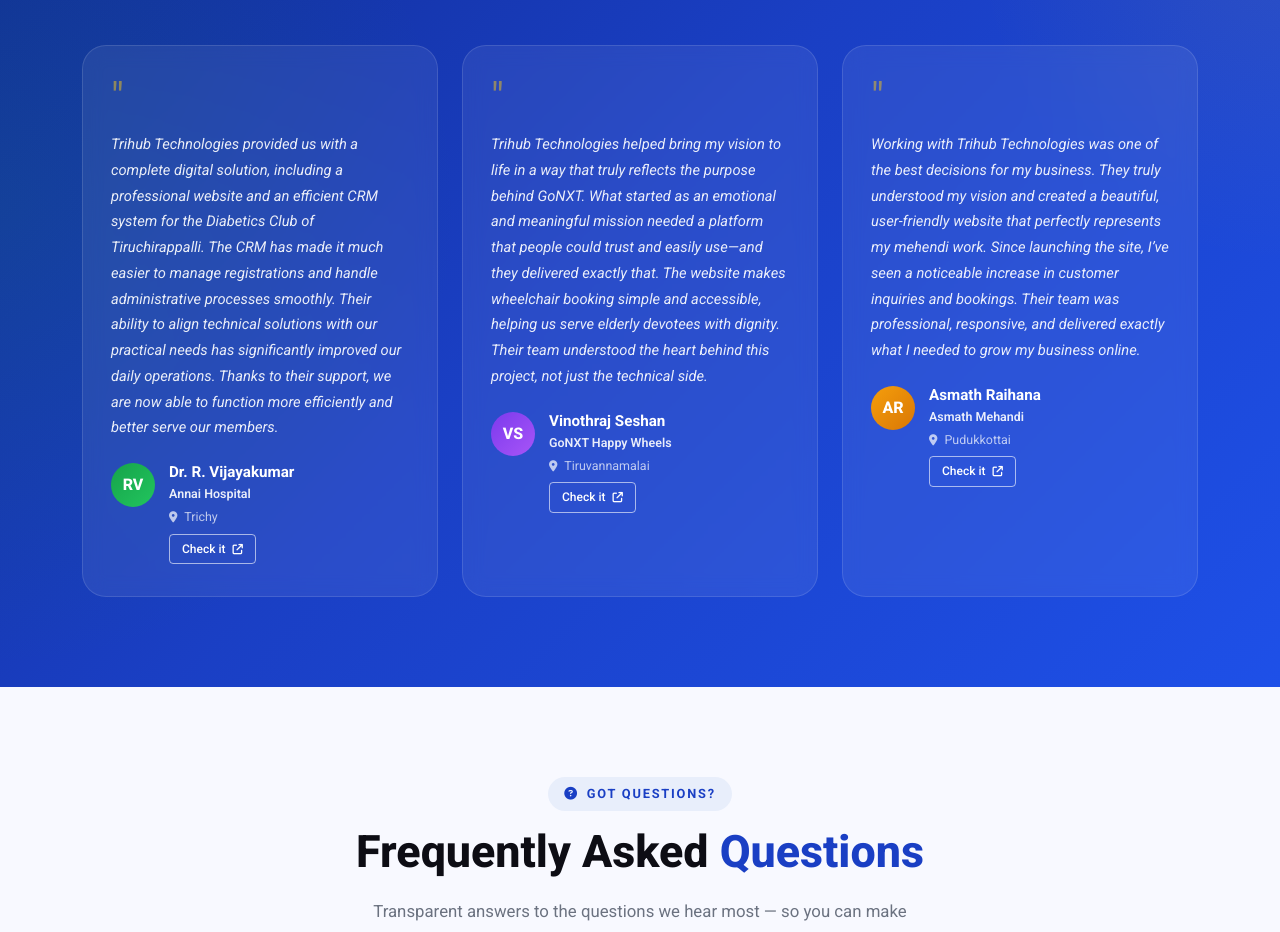
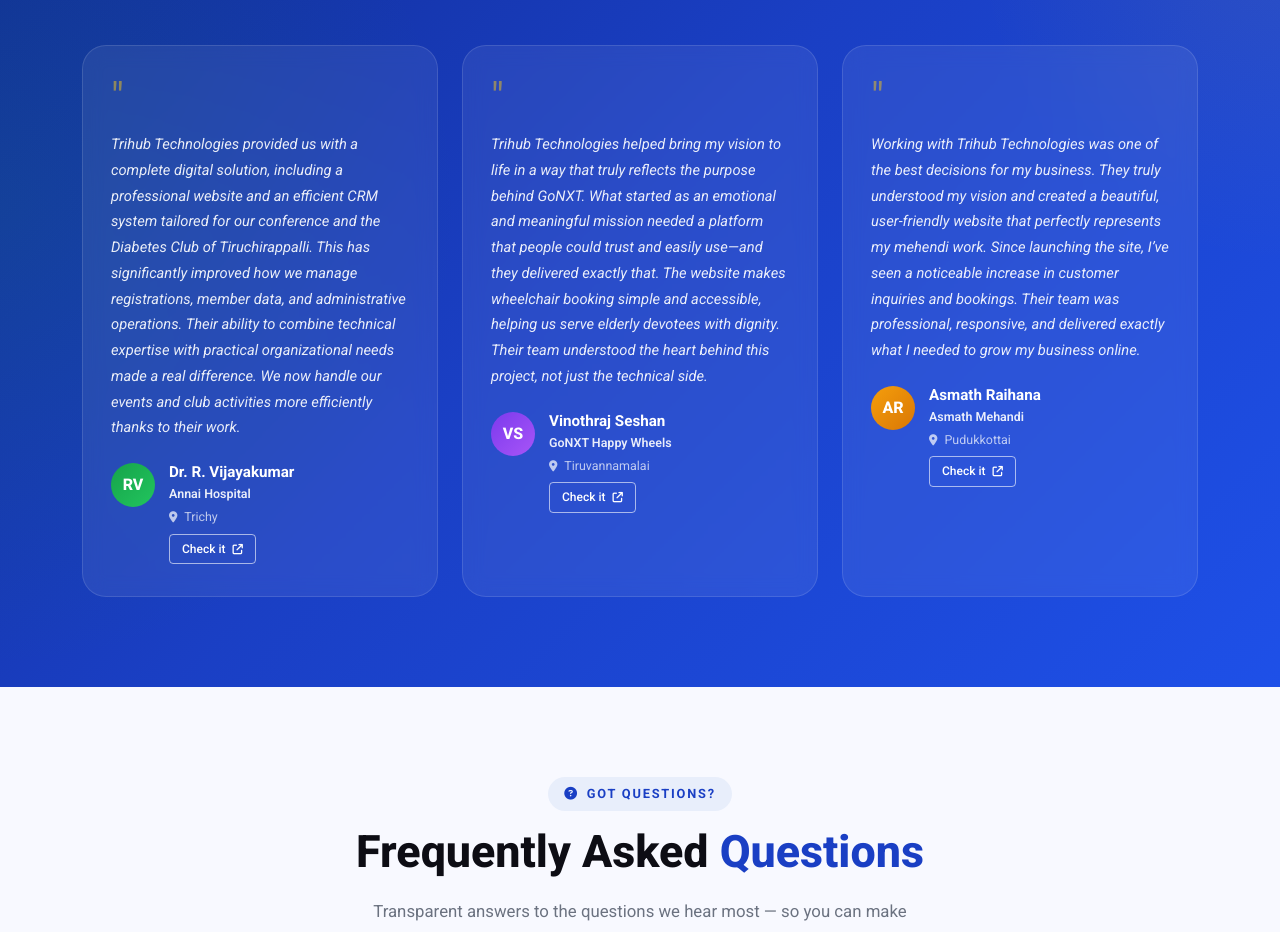
Before and after one commit to trihubtech/trihubtechnologies.com, a plain HTML site: page index.html in a window 1280 px wide. Shown: the part 6101-7033 px from the top of the page. Drawn offline with nearby package versions, Linux system fonts and the light colour scheme.

Commit message:
Updation

```diff
--- a/index.html
+++ b/index.html
@@ -79,6 +79,7 @@
 
     html {
       scroll-behavior: smooth;
+      overflow-x: hidden;
     }
 
     body {
@@ -88,6 +89,7 @@
       color: var(--black);
       background: var(--white);
       overflow-x: hidden;
+      width: 100%;
     }
 
     h1,
@@ -2570,7 +2572,11 @@
           <article class="testimonial-card">
             <p class="quote-icon" aria-hidden="true">"</p>
             <p class="testimonial-text">
-              Trihub Technologies provided us with a complete digital solution, including a professional website and an efficient CRM system for the Diabetics Club of Tiruchirappalli. The CRM has made it much easier to manage registrations and handle administrative processes smoothly. Their ability to align technical solutions with our practical needs has significantly improved our daily operations. Thanks to their support, we are now able to function more efficiently and better serve our members.
+              Trihub Technologies provided us with a complete digital solution, including a professional website and an
+              efficient CRM system tailored for our conference and the Diabetes Club of Tiruchirappalli.
+              This has significantly improved how we manage registrations, member data, and administrative operations.
+              Their ability to combine technical expertise with practical organizational needs made a real difference.
+              We now handle our events and club activities more efficiently thanks to their work.
             </p>
             <div class="testimonial-author"
               style="display: flex; align-items: flex-start; gap: 14px; flex-wrap: nowrap;">
```
